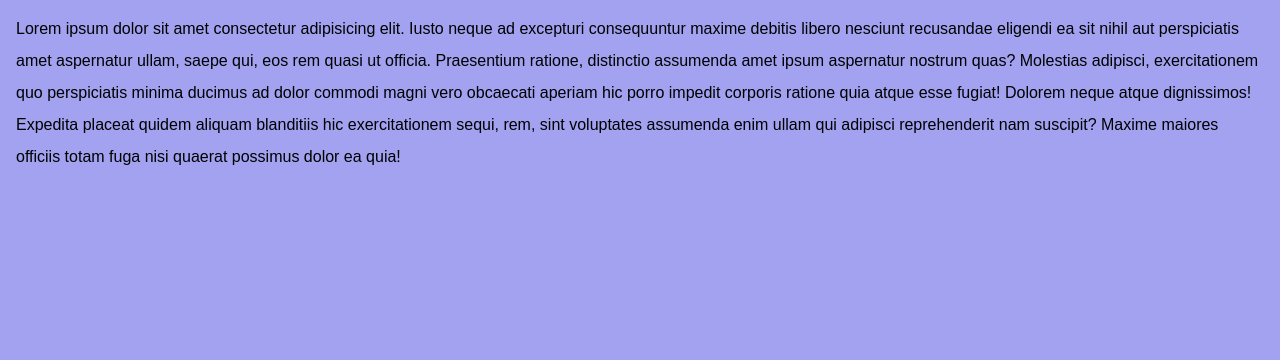
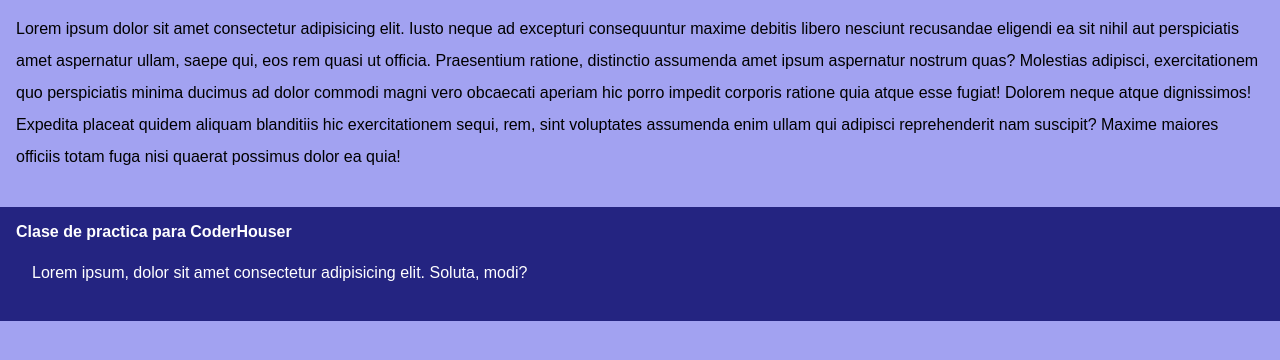
Before and after one commit to gabiale99/ejercicio, a plain HTML site: page index.html in a window 1280 px wide. Shown: the part 148-508 px from the top of the page. Drawn offline with Linux system fonts and the light colour scheme.

Commit message:
agrege footer

```diff
--- a/css/estilos.css
+++ b/css/estilos.css
@@ -26,3 +26,9 @@ img {
 .img {
     text-align: center;
 }
+
+footer {
+    background-color: #242481;
+    color: white;
+    padding: 1rem;
+}
--- a/index.html
+++ b/index.html
@@ -18,5 +18,9 @@
             <img src="" alt="">
         </div>
     </main>
+    <footer>
+        <h4>Clase de practica para CoderHouser</h4>
+        <p>Lorem ipsum, dolor sit amet consectetur adipisicing elit. Soluta, modi?</p>
+    </footer>
 </body>
 </html>
```
